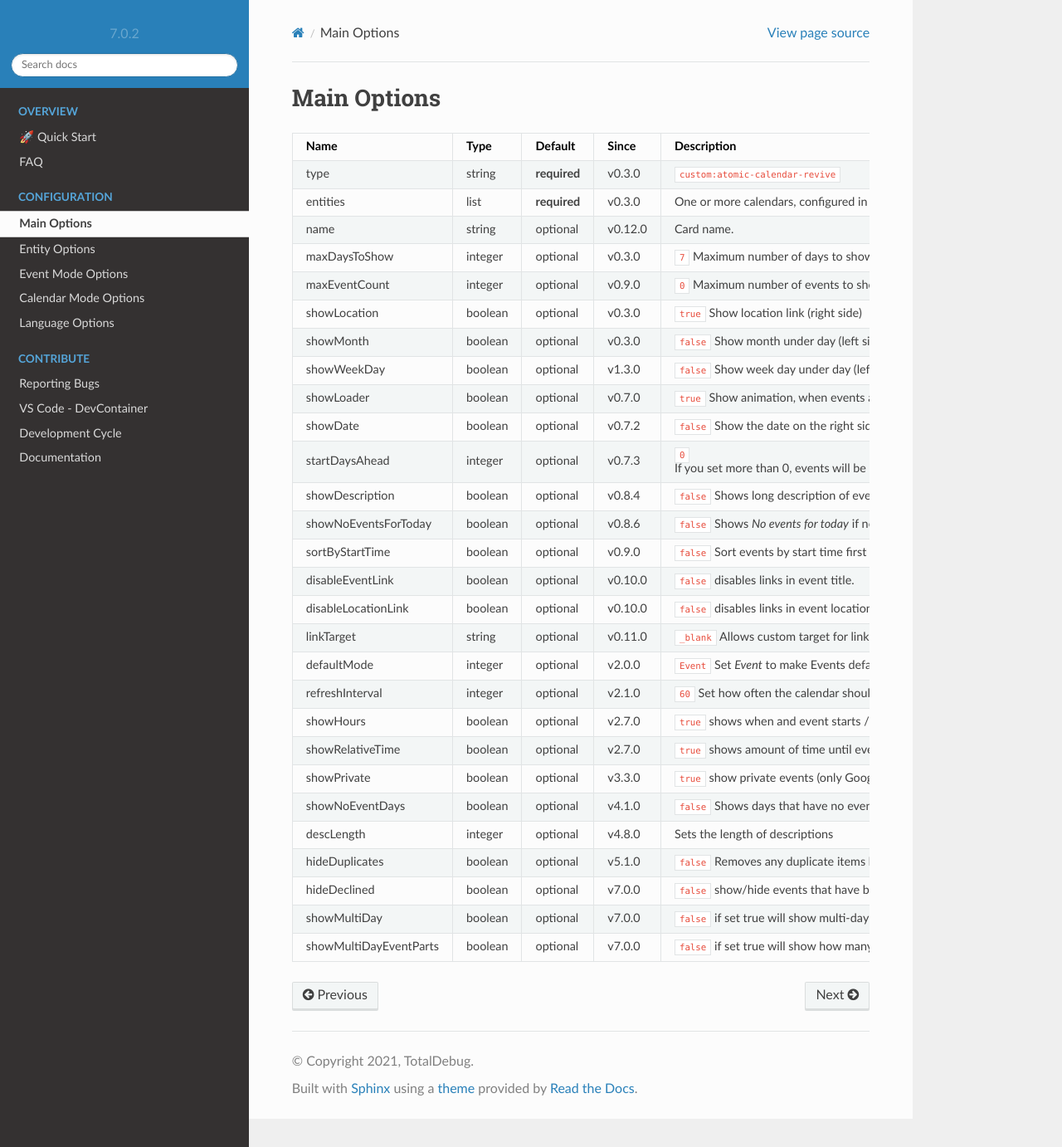
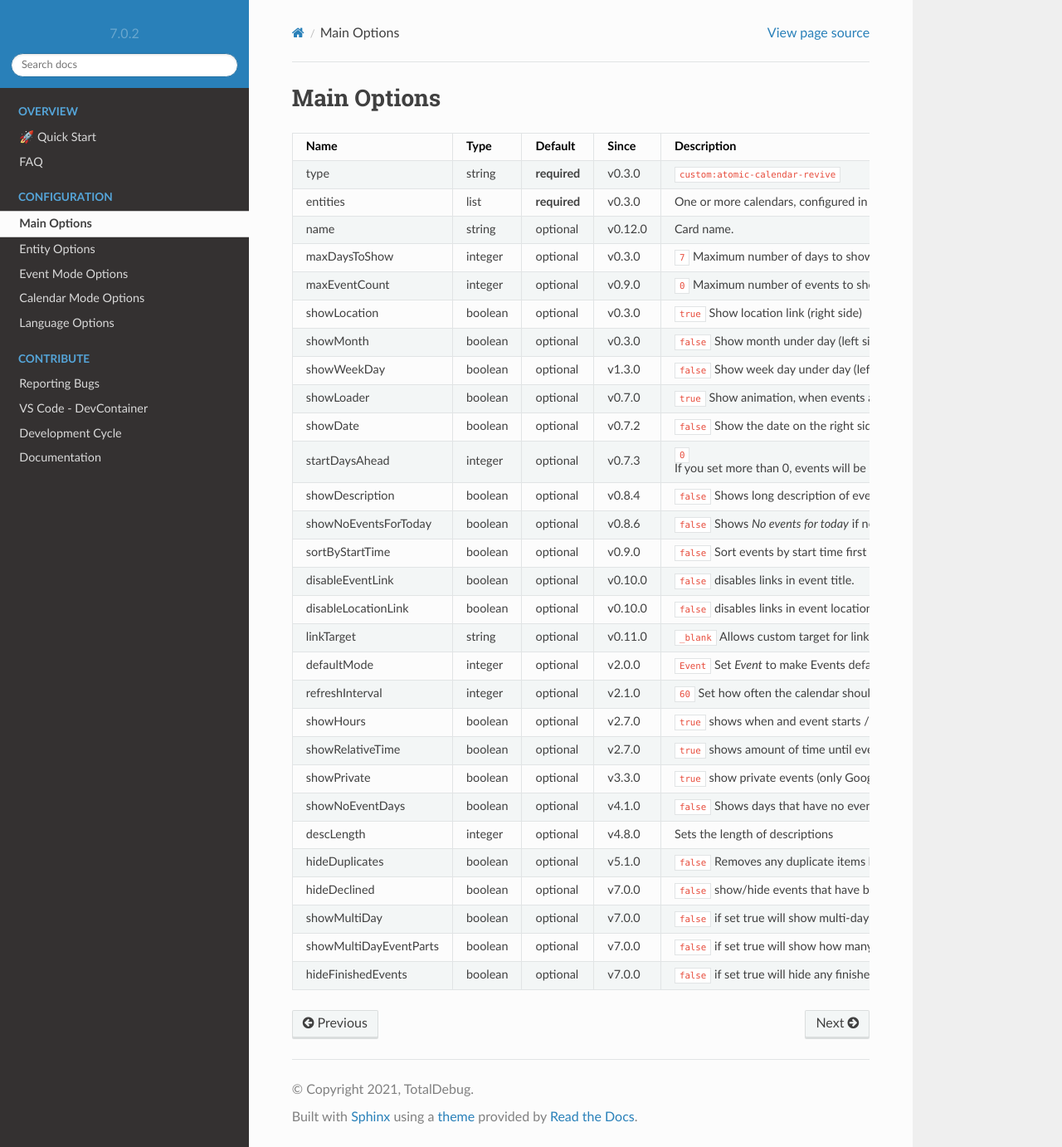
Before and after one commit to totaldebug/atomic-calendar-revive, a Sphinx documentation site: the page built from docs/configuration/main.rst, in a window 1280 px wide and 1382 px high. Shown: the whole window at 83% size. Built offline with Sphinx 7.4.7 and the Read the Docs theme 2.0.0, drawn with Linux system fonts in a browser that asks for light colours.

Commit message:
Update main.rst

```diff
--- a/docs/configuration/main.rst
+++ b/docs/configuration/main.rst
@@ -35,4 +35,5 @@ Main Options
  hideDeclined              boolean   optional        v7.0.0     ``false`` show/hide events that have been declined
  showMultiDay              boolean   optional        v7.0.0     ``false`` if set true will show multi-day events on each day
  showMultiDayEventParts    boolean   optional        v7.0.0     ``false`` if set true will show how many days in event and which day it is
+ hideFinishedEvents        boolean   optional        v7.0.0     ``false`` if set true will hide any finished events
 ========================= ========= =============== ========== ==========================================================================================================================================================================================================================
```
